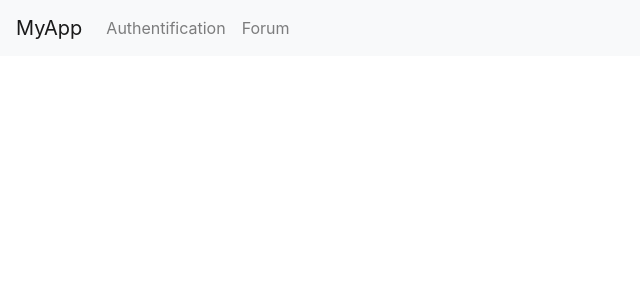
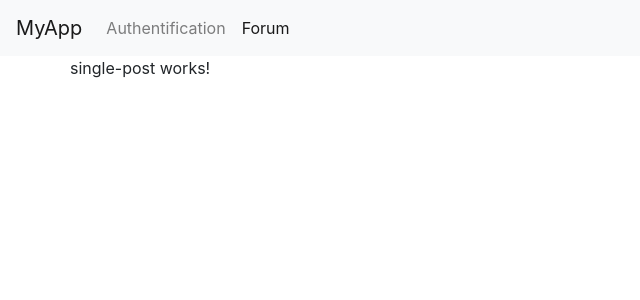
Before and after one commit to KevinR117/AngularActivity, an Angular app: page /posts/1 in a window 1280 px wide. Before the commit this address led to /. Shown: the top 300 px of the page, without its empty margins (0-640 px from the left). Built offline with nearby package versions, Linux system fonts and the light colour scheme.

Commit message:
ajout d'un component single post

```diff
--- a/src/app/app.module.ts
+++ b/src/app/app.module.ts
@@ -11,9 +11,11 @@ import { PostsViewComponent } from './posts-view/posts-view.component';
 import { Routes } from '@angular/router';
 import { RouterModule } from '@angular/router';
 import { AuthService } from './services/auth.service';
+import { SinglePostComponent } from './single-post/single-post.component';
 
 const appRoutes : routes = [
   {path : 'posts', component : PostsViewComponent},
+  {path : 'posts/:id', component : SinglePostComponent},
   {path : 'auth', component : AuthComponent},
   {path : '', component : PostsViewComponent},
 ]
@@ -23,7 +25,8 @@ const appRoutes : routes = [
     AppComponent,
     PostsComponent,
     AuthComponent,
-    PostsViewComponent
+    PostsViewComponent,
+    SinglePostComponent
   ],
   imports: [
     BrowserModule,
--- /dev/null
+++ b/src/app/single-post/single-post.component.html
@@ -0,0 +1 @@
+<p>single-post works!</p>
--- /dev/null
+++ b/src/app/single-post/single-post.component.ts
@@ -0,0 +1,15 @@
+import { Component, OnInit } from '@angular/core';
+
+@Component({
+  selector: 'app-single-post',
+  templateUrl: './single-post.component.html',
+  styleUrls: ['./single-post.component.scss']
+})
+export class SinglePostComponent implements OnInit {
+
+  constructor() { }
+
+  ngOnInit(): void {
+  }
+
+}
```
Also changed, not shown: src/app/single-post/single-post.component.scss (added).
